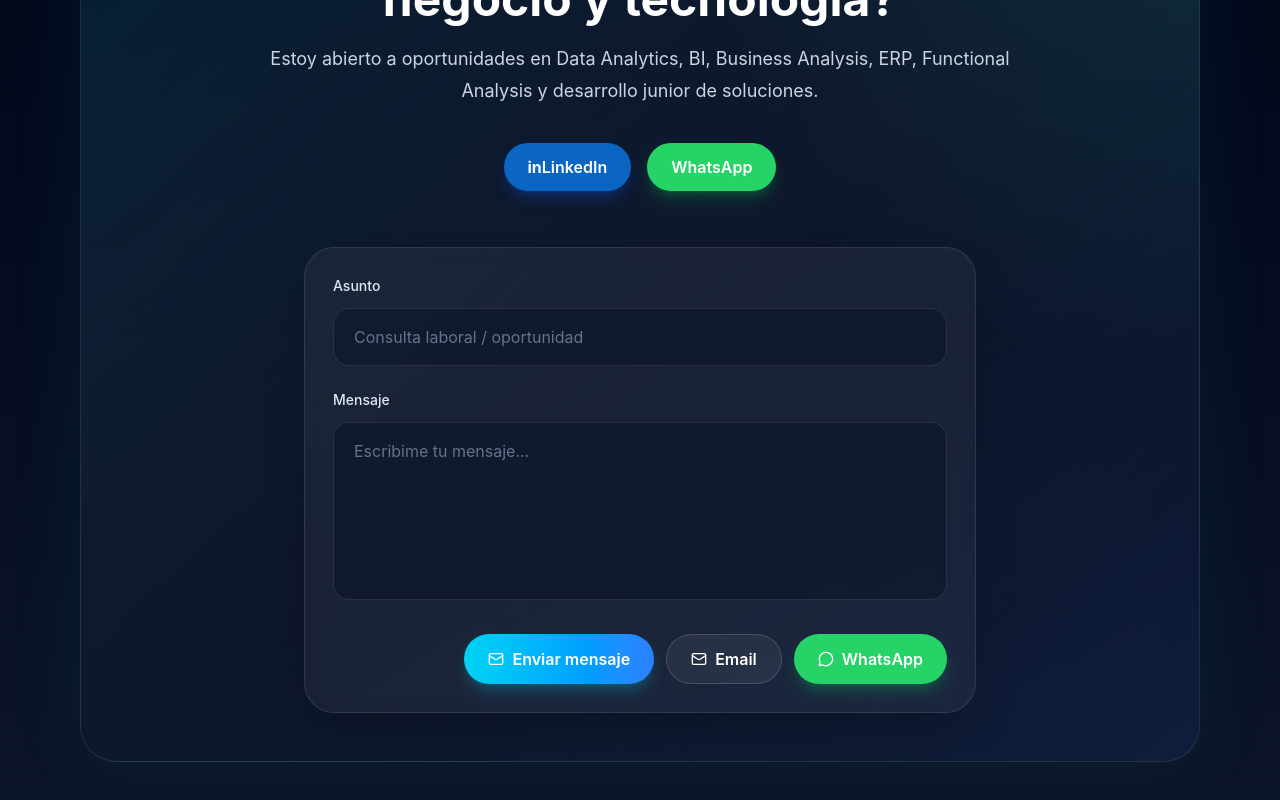
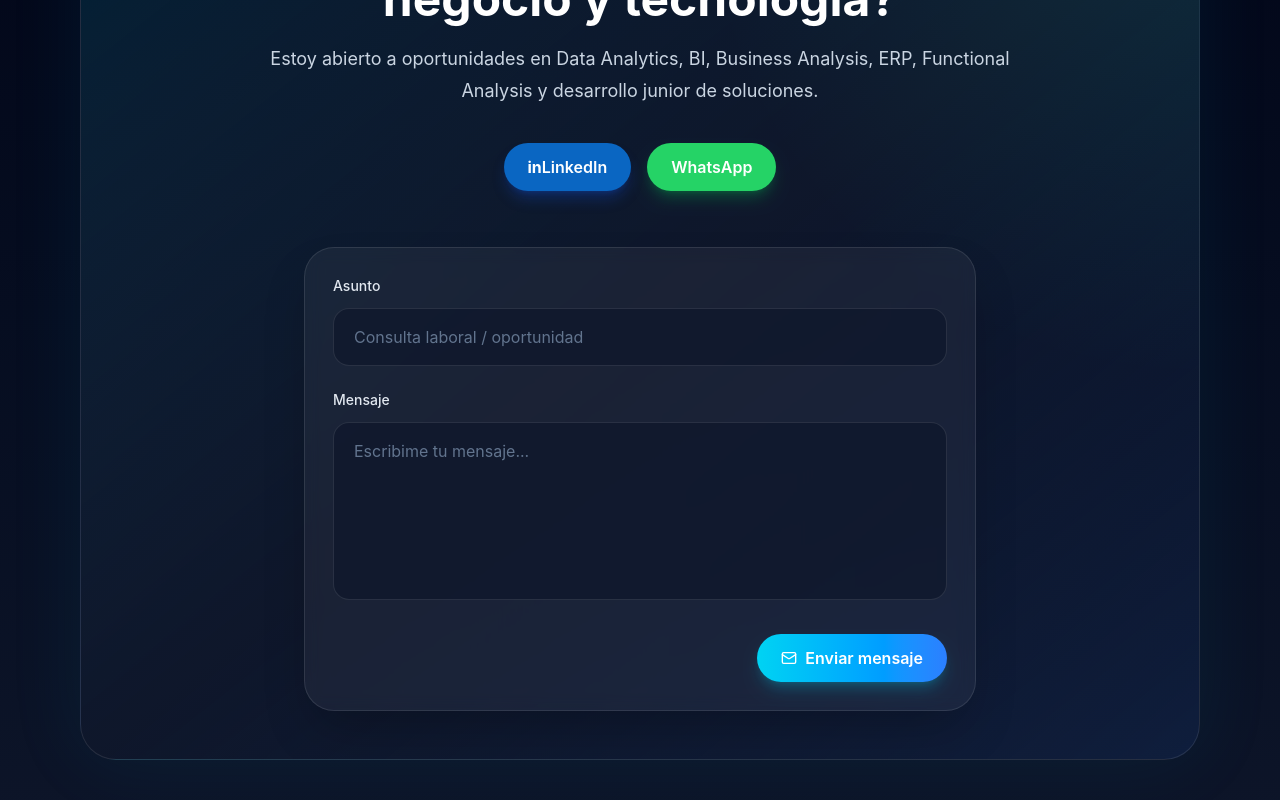
Before and after one commit to rodrigopalacio14/portfolio_2026, a React (Vite) app: page / in a window 1280 px wide. Shown: the part 7003-7803 px from the top of the page. Built offline with nearby package versions, Linux system fonts and the light colour scheme.

Commit message:
Ajuste en el correo

```diff
--- a/src/components/ContactForm.jsx
+++ b/src/components/ContactForm.jsx
@@ -1,28 +1,20 @@
 import { useState } from 'react'
-import { Mail, MessageCircle } from 'lucide-react'
+import { Mail } from 'lucide-react'
 
 export default function ContactForm({ t }) {
   const [subject, setSubject] = useState('')
   const [message, setMessage] = useState('')
 
   const email = 'rodripalacio14@gmail.com'
-  const whatsapp = 'https://wa.me/5493517868252'
 
-  const buildMailto = () => {
-    const finalSubject = subject || 'Consulta desde portfolio'
-    const finalMessage = message || 'Hola Rodrigo, vi tu portfolio y quería contactarte.'
-
-    return `mailto:${email}?subject=${encodeURIComponent(finalSubject)}&body=${encodeURIComponent(finalMessage)}`
-  }
-
-  const handleSubmit = e => {
-    e.preventDefault()
-    window.location.href = buildMailto()
-  }
+  const mailtoLink = `mailto:${email}?subject=${encodeURIComponent(
+    subject || 'Consulta desde portfolio'
+  )}&body=${encodeURIComponent(
+    message || 'Hola Rodrigo, vi tu portfolio y quería contactarte.'
+  )}`
 
   return (
-    <form
-      onSubmit={handleSubmit}
+    <div
       className="
         mx-auto max-w-2xl rounded-[30px]
         border border-white/10 bg-white/[0.05]
@@ -69,53 +61,29 @@ export default function ContactForm({ t }) {
         />
       </div>
 
-      <div className="mt-7 flex flex-col gap-3 sm:flex-row sm:justify-end">
-        <button
-          type="submit"
+      <div className="mt-7 flex justify-end">
+        <a
+          href={mailtoLink}
           className="
-            inline-flex items-center justify-center gap-2
-            rounded-full bg-gradient-to-r from-cyan-400 to-blue-500
-            px-6 py-3 font-semibold text-white
+            inline-flex items-center gap-2
+            rounded-full
+            bg-gradient-to-r
+            from-cyan-400
+            to-blue-500
+            px-6 py-3
+            font-semibold
+            text-white
             shadow-lg shadow-cyan-500/25
-            transition-all duration-300
-            hover:-translate-y-1 hover:shadow-cyan-400/40
+            transition-all
+            duration-300
+            hover:-translate-y-1
+            hover:shadow-cyan-400/40
           "
         >
           <Mail size={16} />
           {t.form.send}
-        </button>
-
-        <a
-          href={buildMailto()}
-          className="
-            inline-flex items-center justify-center gap-2
-            rounded-full border border-white/15 bg-white/[0.06]
-            px-6 py-3 font-semibold text-white
-            transition-all duration-300
-            hover:-translate-y-1 hover:border-cyan-400/30 hover:bg-white/[0.09]
-          "
-        >
-          <Mail size={16} />
-          Email
-        </a>
-
-        <a
-          href={whatsapp}
-          target="_blank"
-          rel="noreferrer"
-          className="
-            inline-flex items-center justify-center gap-2
-            rounded-full bg-[#25D366]
-            px-6 py-3 font-semibold text-white
-            shadow-lg shadow-green-500/25
-            transition-all duration-300
-            hover:-translate-y-1 hover:bg-[#1ebe5d]
-          "
-        >
-          <MessageCircle size={16} />
-          WhatsApp
         </a>
       </div>
-    </form>
+    </div>
   )
 }
```
